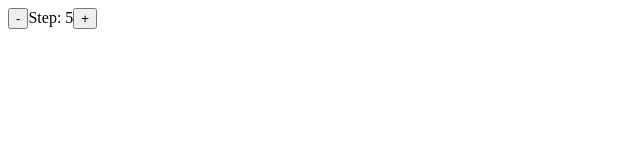
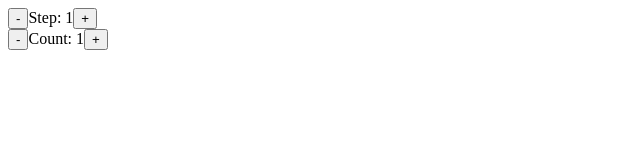
Before and after one commit to Marshal10/Date-counter-react, a React (Create React App) app: page / in a window 1280 px wide. Shown: the top 160 px of the page, without its empty margins (0-640 px from the left). Built offline with nearby package versions, Linux system fonts and the light colour scheme.

Commit message:
Count component

```diff
--- a/src/App.js
+++ b/src/App.js
@@ -2,6 +2,7 @@ export default function App() {
   return (
     <div className="wrapper">
       <StepSection />
+      <CountSection />
     </div>
   );
 }
@@ -10,8 +11,18 @@ function StepSection() {
   return (
     <div className="step-section">
       <button>-</button>
-      <span>Step: 5</span>
+      <span>Step: 1</span>
       <button>+</button>
     </div>
   );
 }
+
+function CountSection() {
+  return (
+    <div className="step-section">
+      <button>-</button>
+      <span>Count: 1</span>
+      <button>+</button>
+    </div>
+  );
+}
```
